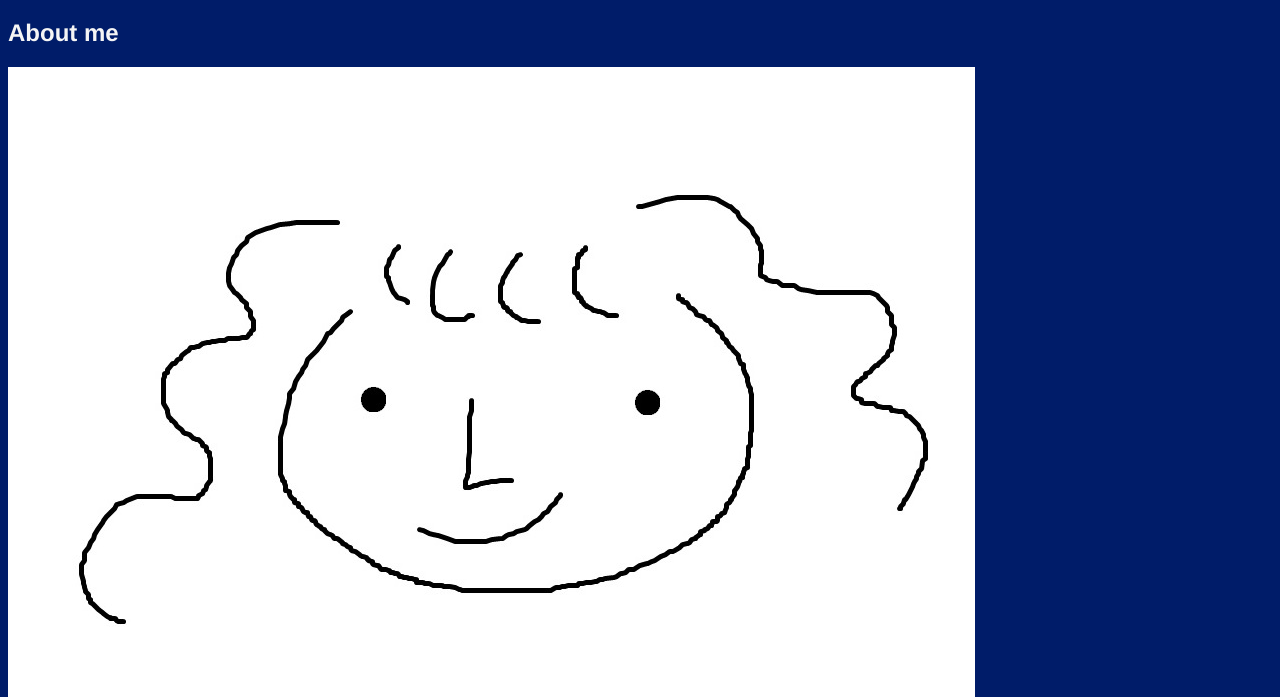
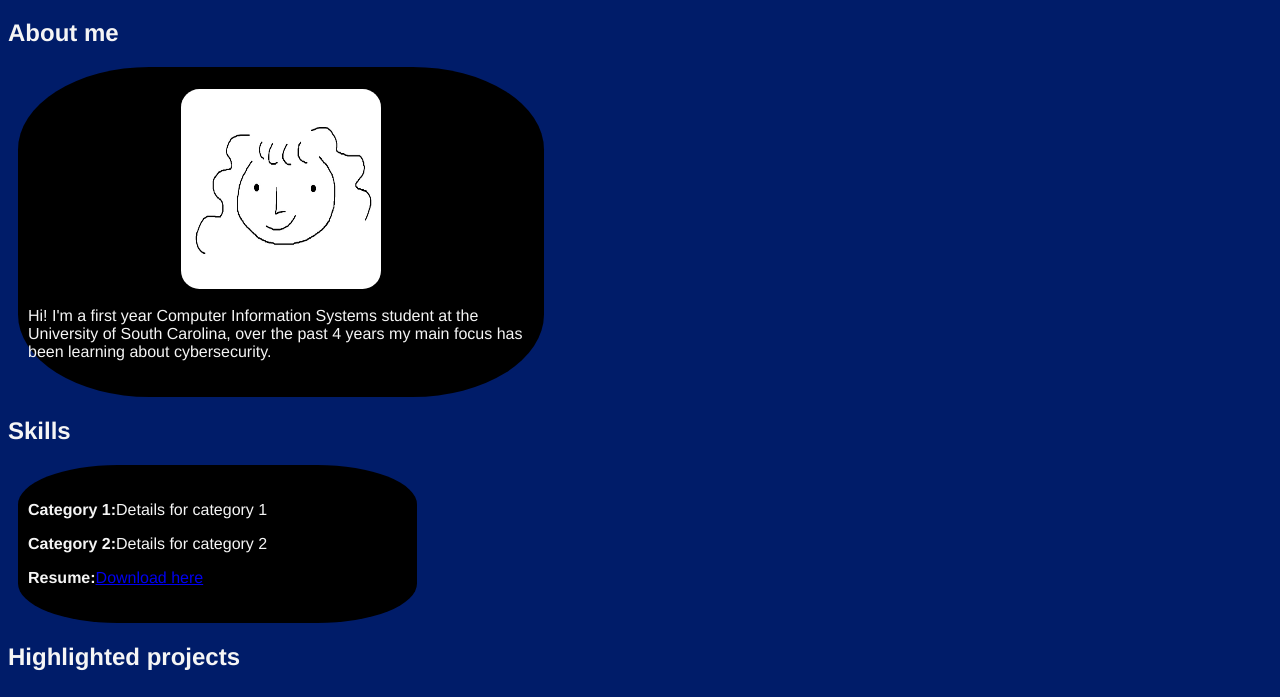
Before and after one commit to ReaCHple/ReaCHple, a plain HTML site: page index.html in a window 1280 px wide. Shown: the part 61-758 px from the top of the page. Drawn offline with Linux system fonts and the light colour scheme.

Commit message:
Added styles

```diff
--- a/index.html
+++ b/index.html
@@ -8,15 +8,22 @@
             <h1>Reagan Chapple</h1>
 
             <h2>About me</h2>
-                <div class="about"></div>
+                <div class="about">
                 <img src="images/profile_image.jpg">
                 <p>
                 Hi! I'm a first year Computer Information Systems student at the University of South Carolina, over the past 4 years my main focus has been learning about cybersecurity.
                 </p>
                 </div>
+                </div>
             <h2>Skills</h2>
-                <div class="skills"></div>
-
+                <div class="skills">
+                <p><b>Category 1:</b>Details for category 1
+                </p>
+                <p><b>Category 2:</b>Details for category 2
+                </p>
+                <p><b>Resume:</b><a href="resume_DOC.pdf">Download here
+                </div>
+                </a></p>
             <h2>Highlighted projects</h2>
                 <div class="projects">
                     <!-- Problem Statement Assignment -->
--- a/styles.css
+++ b/styles.css
@@ -9,31 +9,36 @@ h1{
 h2{
     color: whitesmoke;
 }
-h2 img{
-    width: 300px;
-    height: 300px;
-    margin: 10px;
-    border: 2px solid rgb(0, 0, 0); /* choose a color */
+
+.about img{
+    width: 200px;
+    height: 200px;
+    border-radius: 10%;
+    border: 2px solid rgb(0, 0, 0);
     display: block;
-    margin: auto;;
+    margin: auto;
     color: whitesmoke;
-}
+    }
 
 .about{
     display:flex;
     flex-wrap:wrap;
-    margin-right: 100px;
-    margin-left: 100px;
-    justify-content: center;
+    width: 40%;
+    margin: 10px;
+    padding: 20px 10px;
+    background: rgb(0, 0, 0);
+    border-radius: 25%;
+    color: whitesmoke;
+    }
+
+.skills{
+    width: 30%;
+    margin: 10px;
+    padding: 20px 10px;
+    background: rgb(0, 0, 0);
+    border-radius: 25%;
     color: whitesmoke;
 }
-
-.about img {
-    width: 150px;
-    height: 200px;
-    border-radius: 25%;
-    border: 2px solid rgb(0, 0, 0);
-    }
 
 .projects {
     display:flex;
@@ -56,6 +61,3 @@ h2 img{
     margin: auto;;
     color: whitesmoke;
     }
-.about{
-
-}
```
Also changed, not shown: 1 other file.
